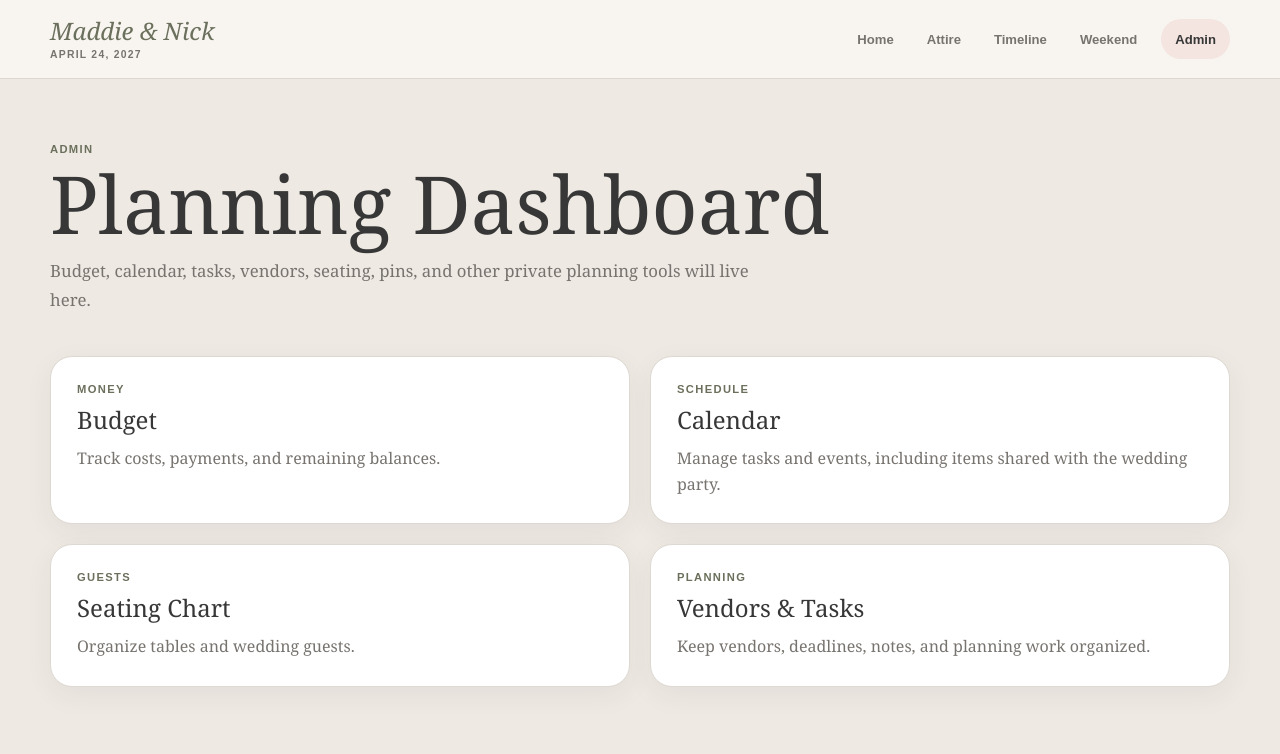
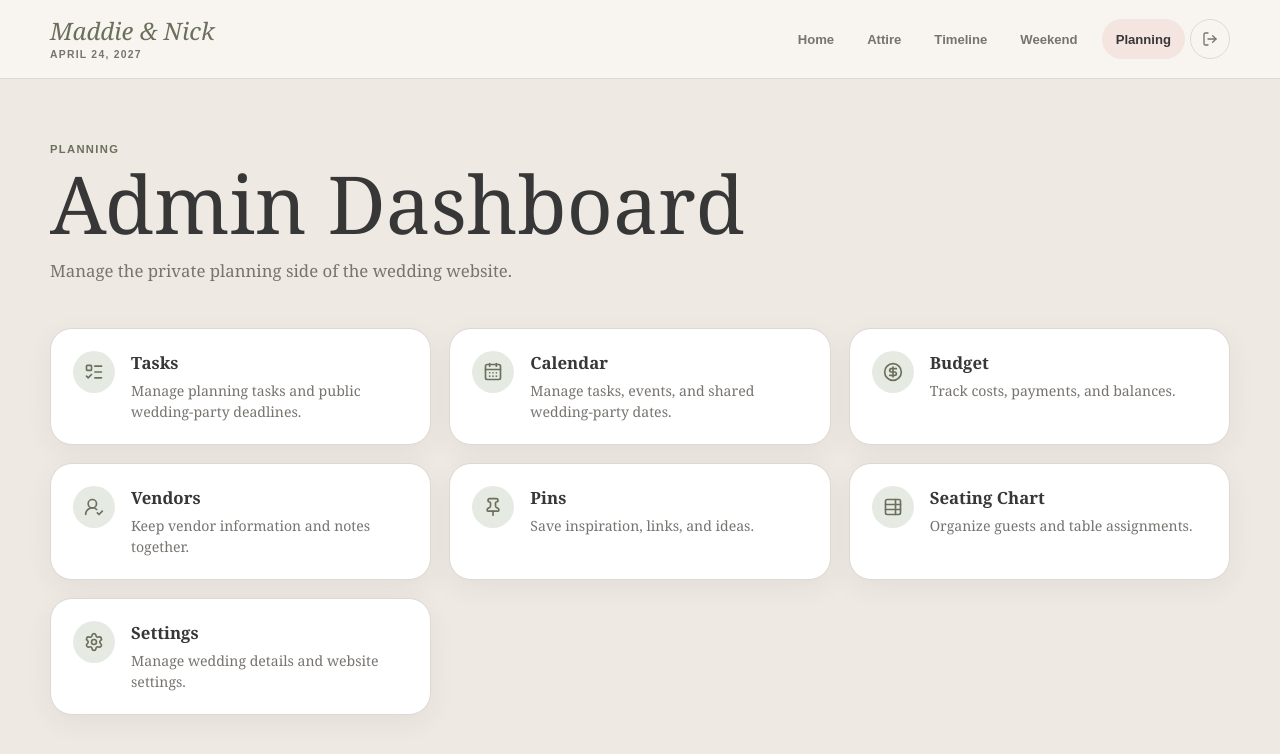
Before and after one commit to mamcgovern/Wedding-Planner, a React (Vite) app: page /admin in a window 1280 px wide. Shown: the top 754 px of the page. Built offline with nearby package versions, Linux system fonts and the light colour scheme; no server answers; sample sign-in values are in the browser's storage.

Commit message:
Added admin pages

```diff
--- a/src/App.jsx
+++ b/src/App.jsx
@@ -13,7 +13,24 @@ import Login from "./pages/Login";
 import Timeline from "./pages/Timeline";
 import Weekend from "./pages/Weekend";
 
+import Budget from "./pages/admin/Budget";
+import Calendar from "./pages/admin/Calendar";
 import Dashboard from "./pages/admin/Dashboard";
+import Pins from "./pages/admin/Pins";
+import SeatingChart from "./pages/admin/SeatingChart";
+import Settings from "./pages/admin/Settings";
+import Tasks from "./pages/admin/Tasks";
+import Vendors from "./pages/admin/Vendors";
+
+function ProtectedPage({
+  children,
+}) {
+  return (
+    <ProtectedRoute>
+      {children}
+    </ProtectedRoute>
+  );
+}
 
 function App() {
   return (
@@ -61,9 +78,72 @@ function App() {
         <Route
           path="/admin"
           element={
-            <ProtectedRoute>
+            <ProtectedPage>
               <Dashboard />
-            </ProtectedRoute>
+            </ProtectedPage>
+          }
+        />
+
+        <Route
+          path="/admin/tasks"
+          element={
+            <ProtectedPage>
+              <Tasks />
+            </ProtectedPage>
+          }
+        />
+
+        <Route
+          path="/admin/calendar"
+          element={
+            <ProtectedPage>
+              <Calendar />
+            </ProtectedPage>
+          }
+        />
+
+        <Route
+          path="/admin/budget"
+          element={
+            <ProtectedPage>
+              <Budget />
+            </ProtectedPage>
+          }
+        />
+
+        <Route
+          path="/admin/vendors"
+          element={
+            <ProtectedPage>
+              <Vendors />
+            </ProtectedPage>
+          }
+        />
+
+        <Route
+          path="/admin/pins"
+          element={
+            <ProtectedPage>
+              <Pins />
+            </ProtectedPage>
+          }
+        />
+
+        <Route
+          path="/admin/seating-chart"
+          element={
+            <ProtectedPage>
+              <SeatingChart />
+            </ProtectedPage>
+          }
+        />
+
+        <Route
+          path="/admin/settings"
+          element={
+            <ProtectedPage>
+              <Settings />
+            </ProtectedPage>
           }
         />
       </Route>
--- a/src/components/layout/Header.jsx
+++ b/src/components/layout/Header.jsx
@@ -1,4 +1,5 @@
 import {
+  LogOut,
   Menu,
   X,
 } from "lucide-react";
@@ -13,7 +14,16 @@ import {
   useLocation,
 } from "react-router-dom";
 
+import {
+  useAuth,
+} from "../../context/AuthContext";
+
 function Header() {
+  const {
+    user,
+    logout,
+  } = useAuth();
+
   const location =
     useLocation();
 
@@ -25,6 +35,18 @@ function Header() {
   useEffect(() => {
     setMobileOpen(false);
   }, [location.pathname]);
+
+  const handleLogout =
+    async () => {
+      try {
+        await logout();
+      } catch (error) {
+        console.error(
+          "Error signing out:",
+          error
+        );
+      }
+    };
 
   return (
     <>
@@ -97,12 +119,37 @@ function Header() {
               Weekend
             </NavLink>
 
+            {user ? (
+              <>
+                <NavLink
+                  to="/admin"
+                  className="site-admin-link"
+                >
+                  Planning
+                </NavLink>
+
+                <button
+                  type="button"
+                  className="site-logout-button"
+                  onClick={
+                    handleLogout
+                  }
+                  aria-label="Sign out"
+                  title="Sign out"
+                >
+                  <LogOut
+                    size={16}
+                  />
+                </button>
+              </>
+            ) : (
               <NavLink
                 to="/login"
                 className="site-admin-link"
               >
                 Admin
               </NavLink>
+            )}
           </nav>
 
           <button
@@ -183,12 +230,37 @@ function Header() {
             Weekend
           </NavLink>
 
+          {user ? (
+            <>
+              <NavLink
+                to="/admin"
+                className="mobile-nav-link mobile-admin-link"
+              >
+                Planning
+              </NavLink>
+
+              <button
+                type="button"
+                className="mobile-nav-link mobile-logout-link"
+                onClick={
+                  handleLogout
+                }
+              >
+                <LogOut
+                  size={16}
+                />
+
+                Sign Out
+              </button>
+            </>
+          ) : (
             <NavLink
               to="/login"
               className="mobile-nav-link mobile-admin-link"
             >
               Admin
             </NavLink>
+          )}
         </nav>
       )}
     </>
--- /dev/null
+++ b/src/pages/admin/Calendar.jsx
@@ -0,0 +1,19 @@
+function Calendar() {
+  return (
+    <main className="page">
+      <p className="page-eyebrow">
+        Planning
+      </p>
+
+      <h1 className="page-title">
+        Calendar
+      </h1>
+
+      <div className="content-card">
+        Calendar tools will go here.
+      </div>
+    </main>
+  );
+}
+
+export default Calendar;
--- a/src/pages/admin/Dashboard.jsx
+++ b/src/pages/admin/Dashboard.jsx
@@ -1,79 +1,124 @@
+import {
+  CalendarDays,
+  CircleDollarSign,
+  ListTodo,
+  Pin,
+  Settings,
+  TableProperties,
+  UserRoundCheck,
+} from "lucide-react";
+
+import {
+  Link,
+} from "react-router-dom";
+
+const planningLinks = [
+  {
+    title: "Tasks",
+    description:
+      "Manage planning tasks and public wedding-party deadlines.",
+    path: "/admin/tasks",
+    icon: ListTodo,
+  },
+  {
+    title: "Calendar",
+    description:
+      "Manage tasks, events, and shared wedding-party dates.",
+    path: "/admin/calendar",
+    icon: CalendarDays,
+  },
+  {
+    title: "Budget",
+    description:
+      "Track costs, payments, and balances.",
+    path: "/admin/budget",
+    icon: CircleDollarSign,
+  },
+  {
+    title: "Vendors",
+    description:
+      "Keep vendor information and notes together.",
+    path: "/admin/vendors",
+    icon: UserRoundCheck,
+  },
+  {
+    title: "Pins",
+    description:
+      "Save inspiration, links, and ideas.",
+    path: "/admin/pins",
+    icon: Pin,
+  },
+  {
+    title: "Seating Chart",
+    description:
+      "Organize guests and table assignments.",
+    path: "/admin/seating-chart",
+    icon: TableProperties,
+  },
+  {
+    title: "Settings",
+    description:
+      "Manage wedding details and website settings.",
+    path: "/admin/settings",
+    icon: Settings,
+  },
+];
+
 function Dashboard() {
   return (
     <main className="page">
       <p className="page-eyebrow">
-        Admin
+        Planning
       </p>
 
       <h1 className="page-title">
-        Planning Dashboard
+        Admin Dashboard
       </h1>
 
       <p className="page-description">
-        Budget, calendar, tasks, vendors, seating,
-        pins, and other private planning tools will
-        live here.
+        Manage the private planning side of the
+        wedding website.
       </p>
 
-      <div className="home-grid">
-        <div className="content-card">
-          <p className="card-eyebrow">
-            Money
-          </p>
+      <div className="admin-dashboard-grid">
+        {planningLinks.map(
+          (item) => {
+            const Icon =
+              item.icon;
 
-          <h2>
-            Budget
-          </h2>
+            return (
+              <Link
+                key={
+                  item.path
+                }
+                to={
+                  item.path
+                }
+                className="admin-dashboard-card"
+              >
+                <div className="admin-dashboard-icon">
+                  <Icon
+                    size={20}
+                  />
+                </div>
 
-          <p>
-            Track costs, payments, and remaining
-            balances.
-          </p>
-        </div>
+                <div>
+                  <h2>
+                    {
+                      item.title
+                    }
+                  </h2>
 
-        <div className="content-card">
-          <p className="card-eyebrow">
-            Schedule
-          </p>
-
-          <h2>
-            Calendar
-          </h2>
-
-          <p>
-            Manage tasks and events, including items
-            shared with the wedding party.
-          </p>
-        </div>
-
-        <div className="content-card">
-          <p className="card-eyebrow">
-            Guests
-          </p>
-
-          <h2>
-            Seating Chart
-          </h2>
-
-          <p>
-            Organize tables and wedding guests.
-          </p>
-        </div>
-
-        <div className="content-card">
-          <p className="card-eyebrow">
-            Planning
-          </p>
-
-          <h2>
-            Vendors & Tasks
-          </h2>
-
-          <p>
-            Keep vendors, deadlines, notes, and
-            planning work organized.
-          </p>
-        </div>
+                  <p>
+                    {
+                      item.description
+                    }
+                  </p>
+                </div>
+              </Link>
+            );
+          }
+        )}
       </div>
     </main>
   );
--- /dev/null
+++ b/src/pages/admin/Pins.jsx
@@ -0,0 +1,19 @@
+function Pins() {
+  return (
+    <main className="page">
+      <p className="page-eyebrow">
+        Planning
+      </p>
+
+      <h1 className="page-title">
+        Pins
+      </h1>
+
+      <div className="content-card">
+        Pins tools will go here.
+      </div>
+    </main>
+  );
+}
+
+export default Pins;
--- /dev/null
+++ b/src/pages/admin/SeatingChart.jsx
@@ -0,0 +1,19 @@
+function SeatingChart() {
+  return (
+    <main className="page">
+      <p className="page-eyebrow">
+        Planning
+      </p>
+
+      <h1 className="page-title">
+        Seating Chart
+      </h1>
+
+      <div className="content-card">
+        Seating Chart tools will go here.
+      </div>
+    </main>
+  );
+}
+
+export default SeatingChart;
--- /dev/null
+++ b/src/pages/admin/Settings.jsx
@@ -0,0 +1,19 @@
+function Settings() {
+  return (
+    <main className="page">
+      <p className="page-eyebrow">
+        Planning
+      </p>
+
+      <h1 className="page-title">
+        Settings
+      </h1>
+
+      <div className="content-card">
+        Settings tools will go here.
+      </div>
+    </main>
+  );
+}
+
+export default Settings;
--- /dev/null
+++ b/src/pages/admin/Tasks.jsx
@@ -0,0 +1,19 @@
+function Tasks() {
+  return (
+    <main className="page">
+      <p className="page-eyebrow">
+        Planning
+      </p>
+
+      <h1 className="page-title">
+        Tasks
+      </h1>
+
+      <div className="content-card">
+        Tasks tools will go here.
+      </div>
+    </main>
+  );
+}
+
+export default Tasks;
--- /dev/null
+++ b/src/pages/admin/Vendors.jsx
@@ -0,0 +1,19 @@
+function Vendors() {
+  return (
+    <main className="page">
+      <p className="page-eyebrow">
+        Planning
+      </p>
+
+      <h1 className="page-title">
+        Vendors
+      </h1>
+
+      <div className="content-card">
+        Vendors tools will go here.
+      </div>
+    </main>
+  );
+}
+
+export default Vendors;
--- /dev/null
+++ b/src/styles/admin.css
@@ -0,0 +1,158 @@
+.admin-dashboard-grid {
+  display: grid;
+
+  grid-template-columns:
+    repeat(
+      3,
+      minmax(0, 1fr)
+    );
+
+  gap: 18px;
+}
+
+.admin-dashboard-card {
+  display: flex;
+
+  align-items:
+    flex-start;
+
+  gap: 16px;
+
+  padding: 22px;
+
+  background:
+    var(--white);
+
+  border:
+    1px solid
+    var(--border);
+
+  border-radius:
+    var(--radius-large);
+
+  box-shadow:
+    var(--shadow-soft);
+
+  transition:
+    transform 0.2s ease,
+    border-color 0.2s ease;
+}
+
+.admin-dashboard-card:hover {
+  transform:
+    translateY(-2px);
+
+  border-color:
+    var(--sage);
+}
+
+.admin-dashboard-icon {
+  display: flex;
+
+  align-items: center;
+
+  justify-content:
+    center;
+
+  flex: 0 0 auto;
+
+  width: 42px;
+
+  height: 42px;
+
+  background:
+    var(--sage-light);
+
+  color:
+    var(--sage-dark);
+
+  border-radius:
+    50%;
+}
+
+.admin-dashboard-card h2 {
+  margin-bottom: 6px;
+
+  font-size: 1.05rem;
+}
+
+.admin-dashboard-card p {
+  margin: 0;
+
+  color:
+    var(--text-light);
+
+  font-size: 0.88rem;
+
+  line-height: 1.5;
+}
+
+.site-logout-button {
+  display: inline-flex;
+
+  align-items: center;
+
+  justify-content:
+    center;
+
+  width: 40px;
+
+  height: 40px;
+
+  padding: 0;
+
+  background:
+    transparent;
+
+  color:
+    var(--text-light);
+
+  border:
+    1px solid
+    var(--border);
+
+  border-radius:
+    50%;
+}
+
+.site-logout-button:hover {
+  background:
+    var(--blush-light);
+
+  color:
+    var(--charcoal);
+}
+
+.mobile-logout-link {
+  gap: 8px;
+
+  width: 100%;
+
+  background:
+    transparent;
+
+  border: 0;
+
+  text-align: left;
+}
+
+@media (
+  max-width: 900px
+) {
+  .admin-dashboard-grid {
+    grid-template-columns:
+      repeat(
+        2,
+        minmax(0, 1fr)
+      );
+  }
+}
+
+@media (
+  max-width: 600px
+) {
+  .admin-dashboard-grid {
+    grid-template-columns:
+      1fr;
+  }
+}
--- a/src/styles/index.css
+++ b/src/styles/index.css
@@ -1,3 +1,4 @@
 @import "./variables.css";
 @import "./global.css";
 @import "./header.css";
+@import "./admin.css";
```
Also changed, not shown: src/pages/admin/Budjet.jsx (added, +19 -0 lines). Lines whose indentation alone changed are shown as unchanged.
